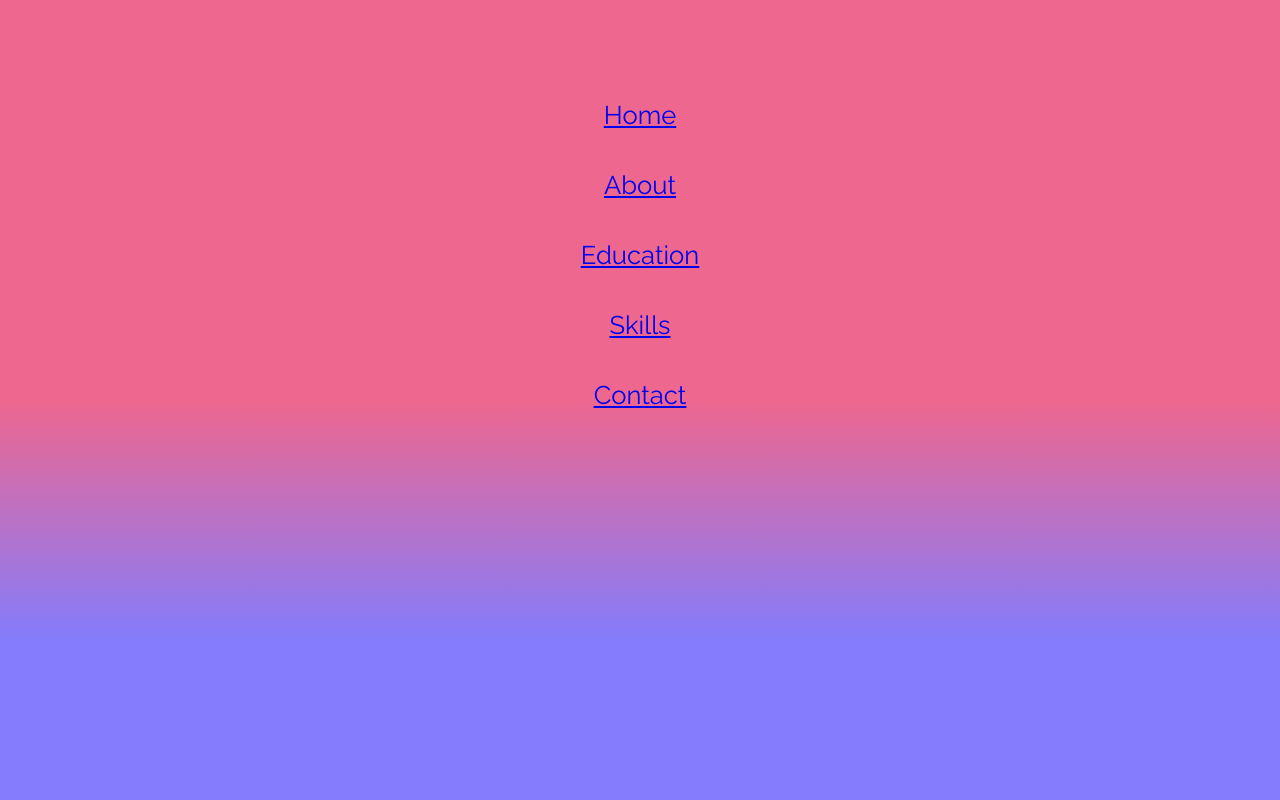
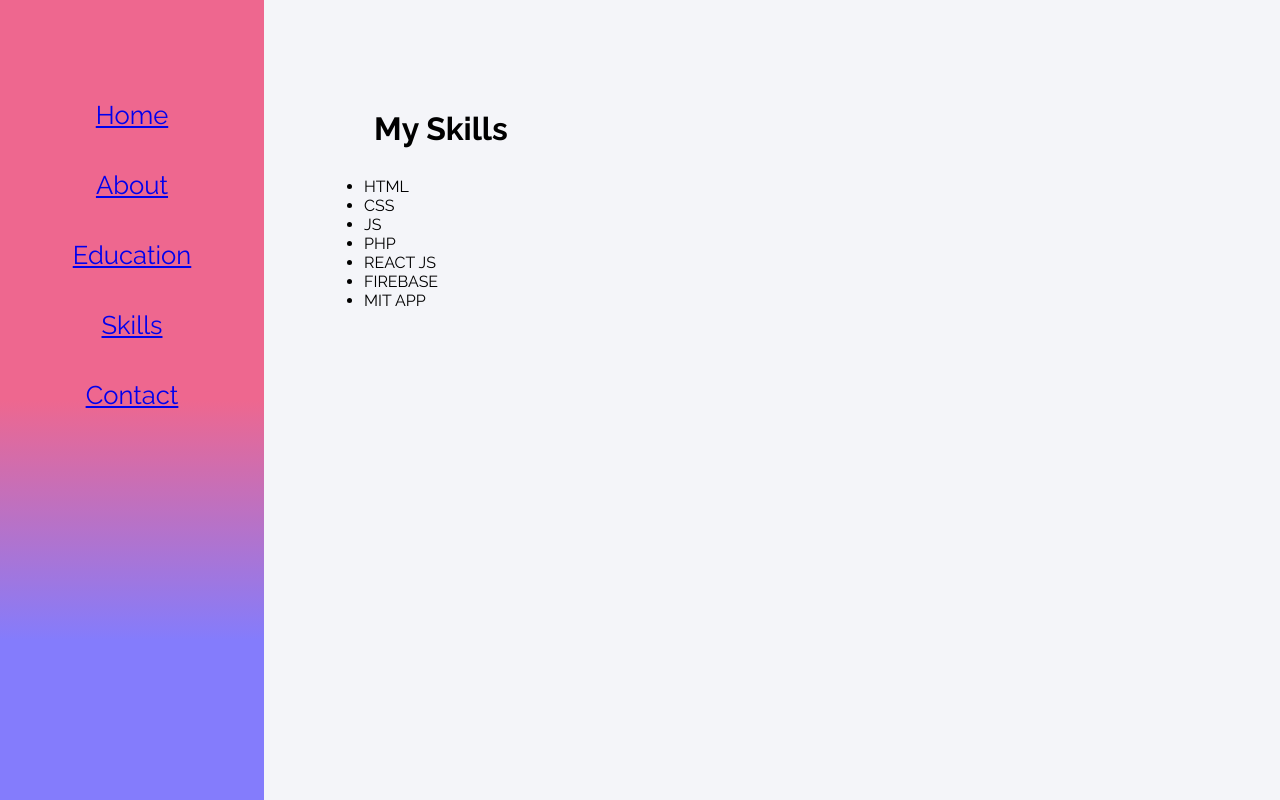
Before and after one commit to ArmelBouvier/armelbv2, a React (Create React App) app: page /skills in a window 1280 px wide. Built offline with nearby package versions, Linux system fonts and the light colour scheme.

Commit message:
Skills content ok

```diff
--- a/src/App.js
+++ b/src/App.js
@@ -5,6 +5,7 @@
 import About from "./contents/About";
 import Education from "./contents/Education";
 import Home from "./contents/Home";
+import Skills from "./contents/Skills";
 
 function App() {
   return (
@@ -21,7 +22,11 @@
         </Route>
         {/* Route for Education.js contents */}
         <Route path="/education">
-          <About />
+          <Education />
+        </Route>
+        {/* Route for Skills.js contents */}
+        <Route path="/skills">
+          <Skills />
         </Route>
       </div>
     </Router>
--- a/src/contents/Skills.js
+++ b/src/contents/Skills.js
@@ -0,0 +1,23 @@
+import React, { Component } from "react";
+
+class Skills extends Component {
+  constructor(props) {
+    super(props);
+    this.state = {
+      myskills: ["HTML", "CSS", "JS", "PHP", "REACT JS", "FIREBASE", "MIT APP"],
+    };
+  }
+  render() {
+    return (
+      <div className="condiv skills">
+        <h1 className="subtopic">My Skills</h1>
+        <ul>
+          {this.state.myskills.map((value) => {
+            return <li>{value}</li>;
+          })}
+        </ul>
+      </div>
+    );
+  }
+}
+export default Skills;
```
